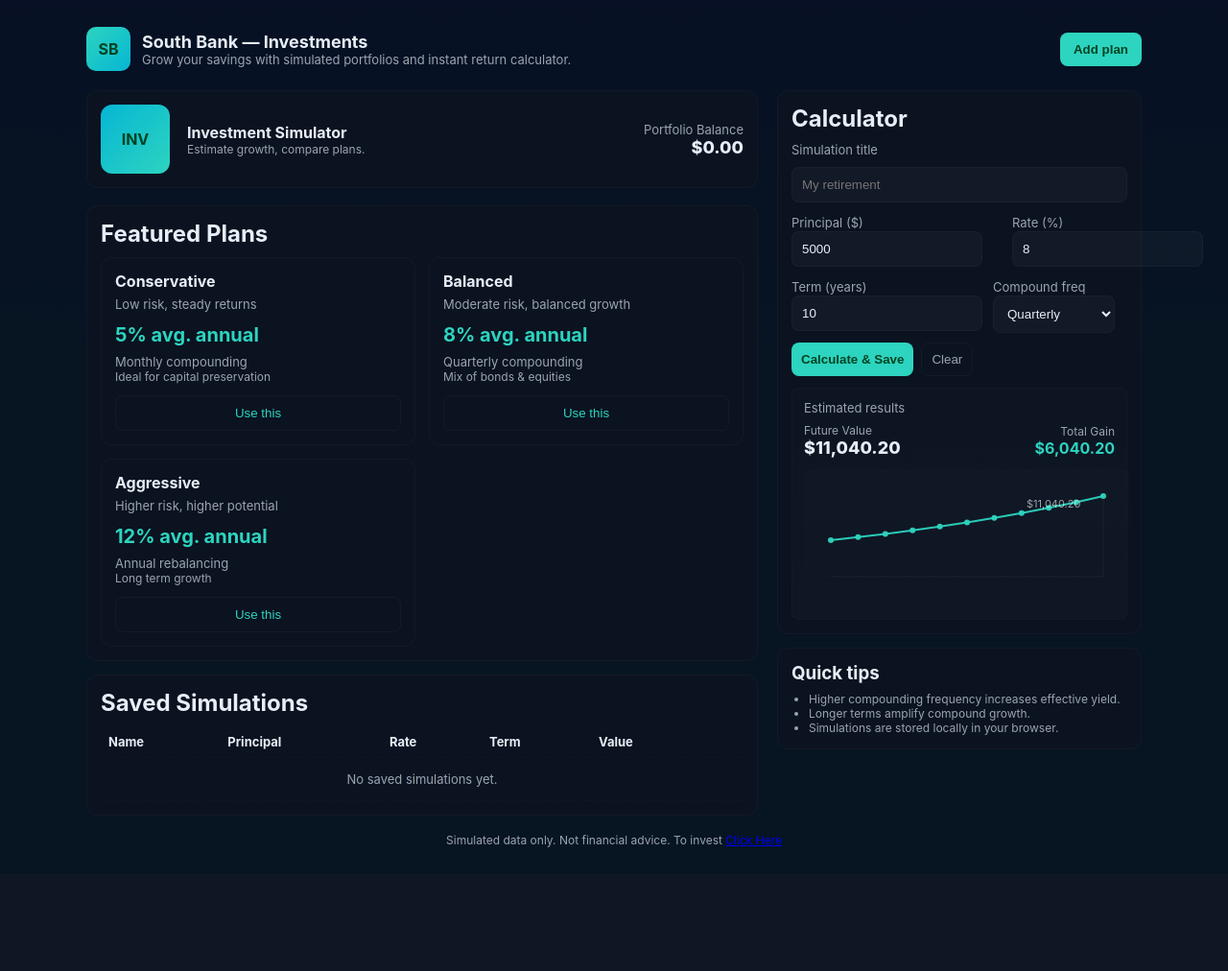
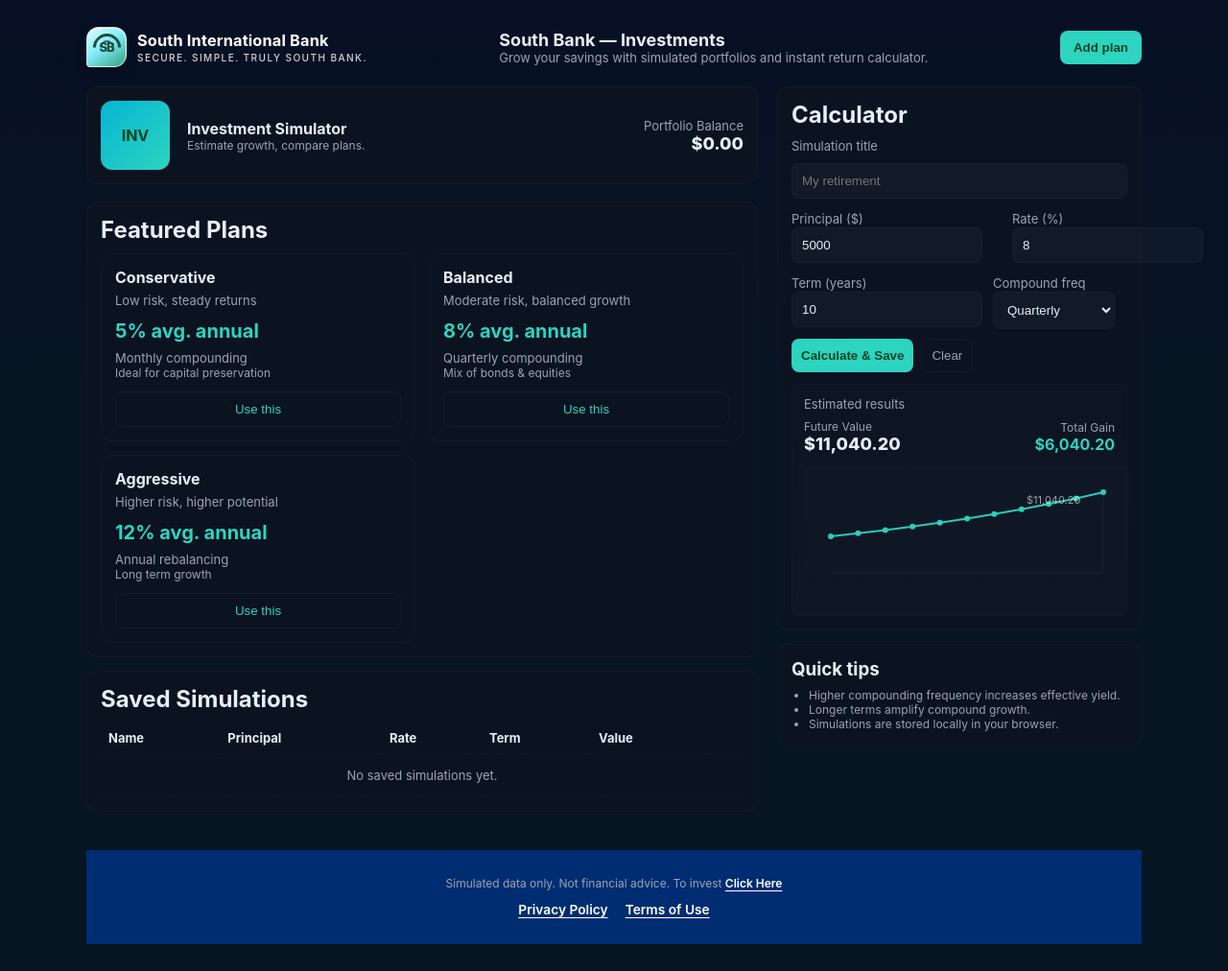
Before and after one commit to JamesHD001/South-Bank, a website: page bank/investments.html in a window 1280 px wide. Shown: the whole page at 96% size. Before the commit the page ends 911 px from the top, so only its background shows below. Drawn offline with Linux system fonts and the light colour scheme.

Commit message:
Update header and footer proeject-widee

```diff
--- a/bank/investments.html
+++ b/bank/investments.html
@@ -4,6 +4,7 @@
     <meta charset="utf-8" />
     <meta name="viewport" content="width=device-width,initial-scale=1" />
     <title>South Bank — Investments</title>
+    <link rel="stylesheet" href="bank-brand.css">
     <style>
         :root{
             --bg:#0f1724; --card:#0b1220; --muted:#9aa4b2; --accent:#2dd4bf; --glass: rgba(255,255,255,0.03);
@@ -63,8 +64,11 @@
 <body>
     <div class="wrap" role="application" aria-labelledby="pageTitle">
         <header>
+            <a class="bank-logo" href="dashboard.html" aria-label="South International Bank dashboard">
+                <span class="bank-logo-mark" aria-hidden="true"><span>SB</span></span>
+                <span class="bank-logo-copy"><span class="bank-logo-name">South International Bank</span><span class="bank-logo-tagline">Secure. Simple. Truly South Bank.</span></span>
+            </a>
             <div class="brand">
-                <div class="logo" aria-hidden="true">SB</div>
                 <div>
                     <h1 id="pageTitle">South Bank — Investments</h1>
                     <p class="lead">Grow your savings with simulated portfolios and instant return calculator.</p>
@@ -211,10 +215,9 @@
             </aside>
         </main>
 
-        <footer>
-            <div class="small">Simulated data only. Not financial advice. To invest
-                <a href="main-investment.html">Click Here</a>
-            </div>
+        <footer class="bank-footer">
+            <div class="small">Simulated data only. Not financial advice. To invest <a href="main-investment.html">Click Here</a></div>
+            <nav class="bank-footer-links" aria-label="Legal links"><a href="privacy.html">Privacy Policy</a><a href="terms.html">Terms of Use</a></nav>
         </footer>
     </div>
 
```
Also changed, not shown: bank/main-investment.html (+8 -2 lines), bank/online-banking.html (+15 -9 lines).
